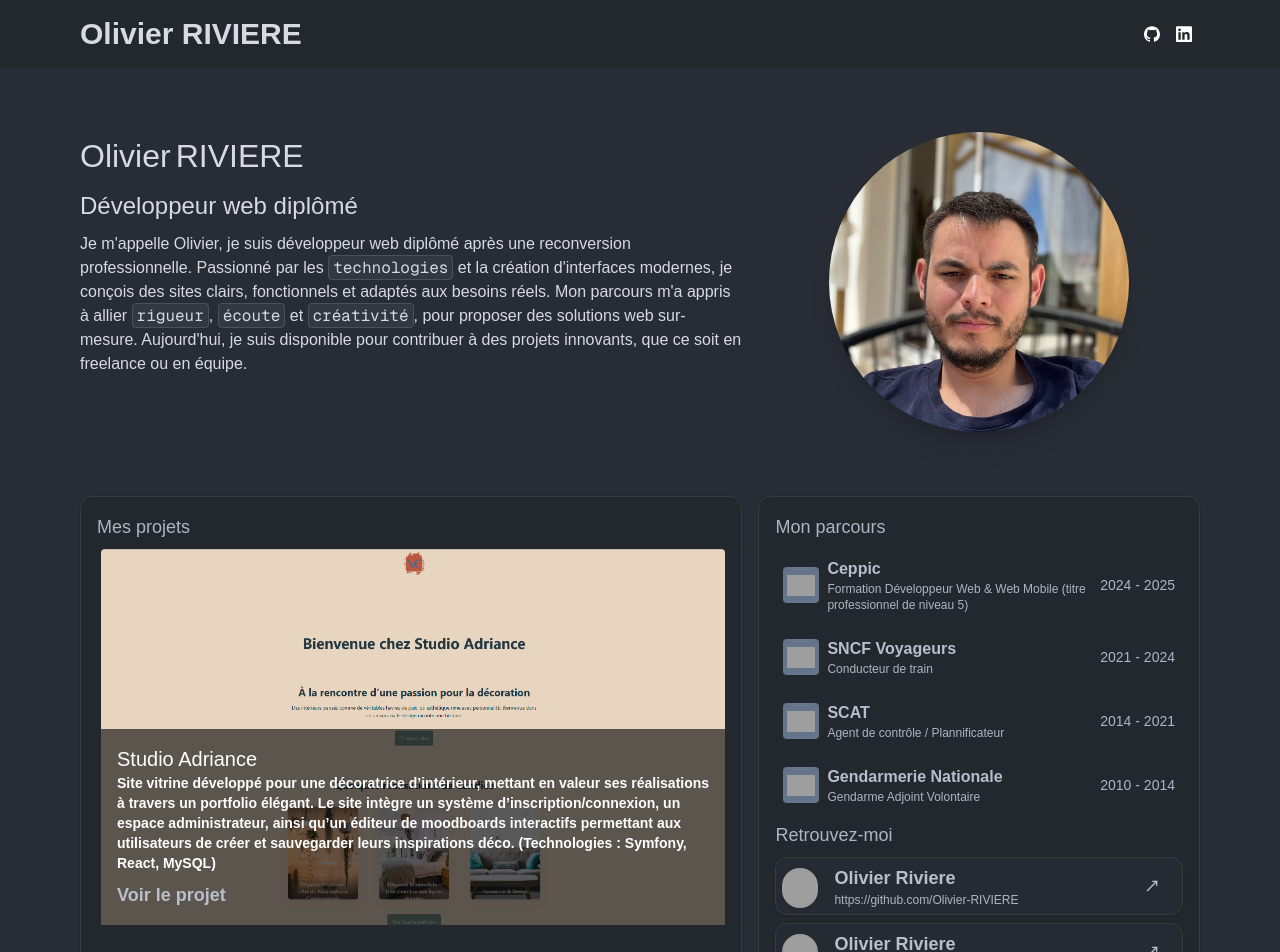
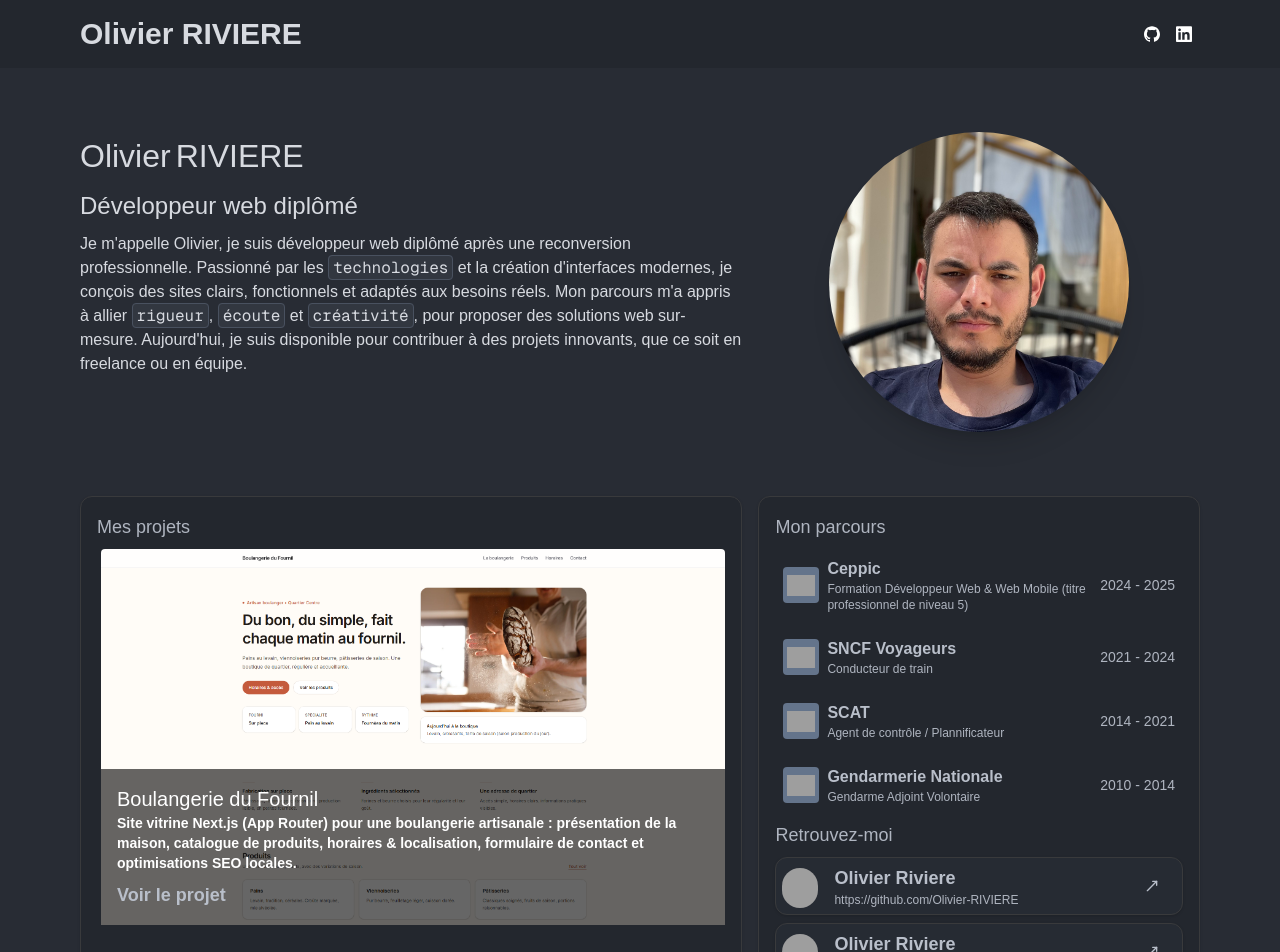
Before and after one commit to Olivier-RIVIERE/portfolio, a Next.js app: page / in a window 1280 px wide. Shown: the top 952 px of the page. Built offline with nearby package versions, Linux system fonts and the light colour scheme; grey boxes are pictures that could not be loaded; a web font is replaced by a local one.

Commit message:
add robot end sitemap end project boulangerie

```diff
--- a/app/_components/Status.tsx
+++ b/app/_components/Status.tsx
@@ -119,6 +119,13 @@ const WORK: WorkProps[] = [
 
 const SIDE_PROJECTS: SideProjectProps[] = [
   {
+    image: "boulangerie-presentation.png",
+    title: "Boulangerie du Fournil",
+    description:
+      "Site vitrine Next.js (App Router) pour une boulangerie artisanale : présentation de la maison, catalogue de produits, horaires & localisation, formulaire de contact et optimisations SEO locales.",
+    url: "https://boulangerie-presentation.netlify.app/",
+  },
+  {
     image: "studio_adriance.png",
     title: "Studio Adriance",
     description: "Site vitrine développé pour une décoratrice d’intérieur, mettant en valeur ses réalisations à travers un portfolio élégant. Le site intègre un système d’inscription/connexion, un espace administrateur, ainsi qu’un éditeur de moodboards interactifs permettant aux utilisateurs de créer et sauvegarder leurs inspirations déco. (Technologies : Symfony, React, MySQL)",
```
Also changed, not shown: public/img/boulangerie-presentation.png (added), public/robots.txt (added), 1 other file (tests, documents, lock files or other folders).
